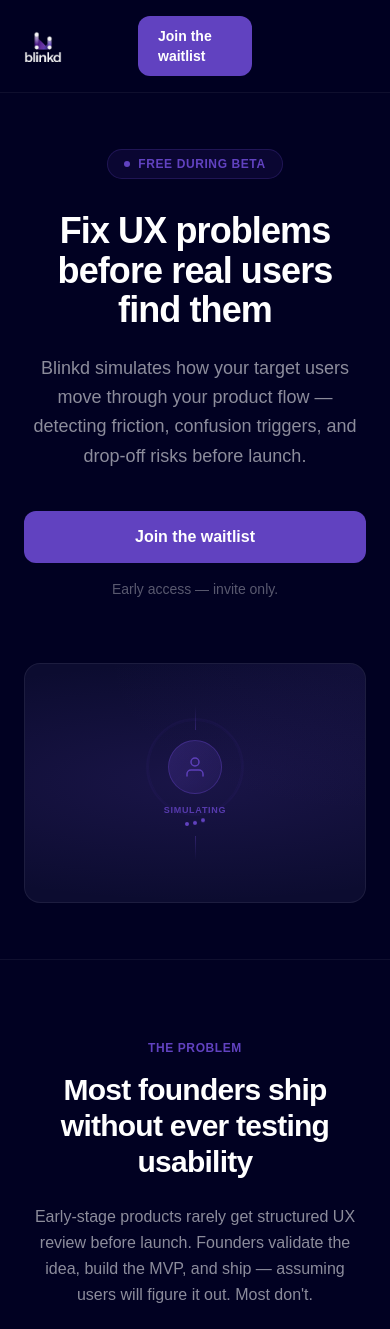
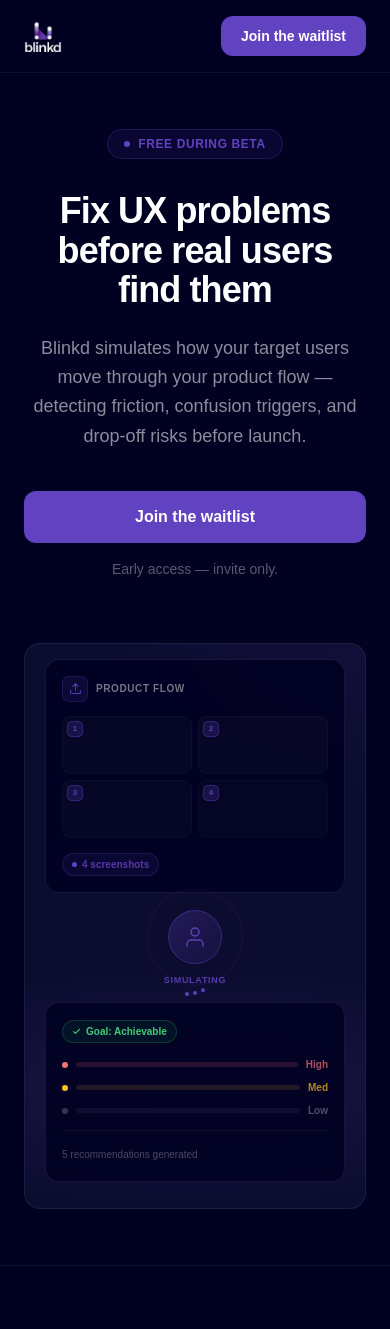
Before and after one commit to cmdloaf/blinkd-mvp, a Django app: page / in a window 390 px wide. Shown: the top 1329 px of the page. Run offline with Django 5.2, Linux system fonts and the light colour scheme; some libraries are stand-ins or nearby versions; some web fonts are replaced.

Commit message:
(fix) landing page mobile 2

```diff
--- a/uploads/templates/uploads/landing.html
+++ b/uploads/templates/uploads/landing.html
@@ -66,10 +66,24 @@
     @media (max-width: 639px) {
       .hero-grid {
         grid-template-columns: 1fr !important;
-        justify-items: center;
+        gap: 0.75rem !important;
       }
       .hero-panel {
+        width: 100%;
+      }
+      .hero-connector {
         display: none !important;
+      }
+      .hero-inner {
+        padding: 1.25rem !important;
+        position: static !important;
+        display: flex !important;
+        flex-direction: column !important;
+        align-items: stretch !important;
+        justify-content: flex-start !important;
+      }
+      .hero-panel-inner {
+        padding: 1rem !important;
       }
     }
   </style>
@@ -79,18 +93,18 @@
 
   <!-- ── NAV ── -->
   <nav class="sticky top-0 z-50 border-b border-white/[0.06] bg-[#010122]/95 backdrop-blur-sm">
-    <div class="max-w-6xl mx-auto px-6 py-4 grid grid-cols-3 items-center">
+    <div class="max-w-6xl mx-auto px-6 py-4 relative flex items-center justify-between">
 
       <div class="flex items-center">
         <img src="{% static 'uploads/images/FINAL_Logo Light Transparent.png' %}" alt="blinkd" class="h-8 w-auto">
       </div>
 
-      <div class="hidden md:flex items-center justify-center gap-1">
+      <div class="hidden md:flex items-center gap-1 absolute left-1/2 -translate-x-1/2">
         <a href="#solution" class="text-white/50 hover:text-white/90 text-sm font-medium px-3 py-1.5 rounded-lg hover:bg-white/[0.05] transition-colors duration-150">Solution</a>
         <a href="#how-it-works" class="text-white/50 hover:text-white/90 text-sm font-medium px-3 py-1.5 rounded-lg hover:bg-white/[0.05] transition-colors duration-150">How it works</a>
       </div>
 
-      <div class="flex items-center justify-end gap-3">
+      <div class="flex items-center gap-3">
         {% if user.is_authenticated %}
           <a href="{% url 'uploads:dashboard' %}" class="bg-[#6142C0] hover:bg-[#4E198C] text-white text-sm font-semibold px-5 py-2.5 rounded-xl transition-colors duration-150">
             Dashboard
@@ -140,17 +154,17 @@
       </div>
 
       <!-- Hero: Abstract product flow visualization -->
-      <div class="mt-16 rounded-2xl bg-[#0C0C30] border border-white/[0.07] overflow-hidden relative h-[240px] sm:h-[520px]">
+      <div class="mt-16 rounded-2xl bg-[#0C0C30] border border-white/[0.07] overflow-hidden relative h-auto sm:h-[520px]">
         <!-- Background glow -->
         <div style="position:absolute;bottom:0;left:50%;transform:translateX(-50%);width:760px;height:240px;background:radial-gradient(ellipse,rgba(97,66,192,0.16) 0%,transparent 70%);pointer-events:none;"></div>
         <div style="position:absolute;top:0;right:0;width:280px;height:160px;background:radial-gradient(ellipse at top right,rgba(97,66,192,0.07) 0%,transparent 65%);pointer-events:none;"></div>
 
         <!-- Three-panel layout -->
-        <div style="position:absolute;inset:0;display:flex;align-items:center;justify-content:center;padding:2.5rem 2rem;">
+        <div class="hero-inner" style="position:absolute;inset:0;display:flex;align-items:center;justify-content:center;padding:2.5rem 2rem;">
           <div class="hero-grid" style="display:grid;grid-template-columns:1fr 120px 1fr;gap:2rem;align-items:center;width:100%;max-width:920px;">
 
             <!-- Panel 1: Flow Input -->
-            <div class="float-card hero-panel" style="background:rgba(1,1,34,0.85);border:1px solid rgba(255,255,255,0.08);border-radius:14px;padding:1.5rem;">
+            <div class="float-card hero-panel hero-panel-inner" style="background:rgba(1,1,34,0.85);border:1px solid rgba(255,255,255,0.08);border-radius:14px;padding:1.5rem;">
               <!-- Header -->
               <div style="display:flex;align-items:center;gap:8px;margin-bottom:14px;">
                 <div style="width:26px;height:26px;border-radius:7px;background:rgba(97,66,192,0.12);border:1px solid rgba(97,66,192,0.22);display:flex;align-items:center;justify-content:center;flex-shrink:0;">
@@ -190,7 +204,7 @@
             <!-- Center: Persona + Processing -->
             <div style="display:flex;flex-direction:column;align-items:center;gap:10px;">
               <!-- Top connector -->
-              <div style="width:1px;height:24px;background:linear-gradient(to bottom,transparent,rgba(97,66,192,0.35));"></div>
+              <div class="hero-connector" style="width:1px;height:24px;background:linear-gradient(to bottom,transparent,rgba(97,66,192,0.35));"></div>
               <!-- Persona icon with rings -->
               <div style="position:relative;display:flex;align-items:center;justify-content:center;">
                 <div class="pulse-ring"></div>
@@ -210,11 +224,11 @@
                 </div>
               </div>
               <!-- Bottom connector -->
-              <div style="width:1px;height:24px;background:linear-gradient(to bottom,rgba(97,66,192,0.35),transparent);"></div>
+              <div class="hero-connector" style="width:1px;height:24px;background:linear-gradient(to bottom,rgba(97,66,192,0.35),transparent);"></div>
             </div>
 
             <!-- Panel 2: Analysis Output -->
-            <div class="float-card hero-panel" style="background:rgba(1,1,34,0.85);border:1px solid rgba(255,255,255,0.08);border-radius:14px;padding:1.5rem;animation-delay:0.5s;">
+            <div class="float-card hero-panel hero-panel-inner" style="background:rgba(1,1,34,0.85);border:1px solid rgba(255,255,255,0.08);border-radius:14px;padding:1.5rem;animation-delay:0.5s;">
               <!-- Goal badge -->
               <div style="margin-bottom:14px;">
                 <span style="display:inline-flex;align-items:center;gap:5px;background:rgba(34,197,94,0.08);border:1px solid rgba(34,197,94,0.22);border-radius:20px;padding:3px 9px;color:rgba(74,222,128,0.9);font-size:10px;font-weight:700;">
```
